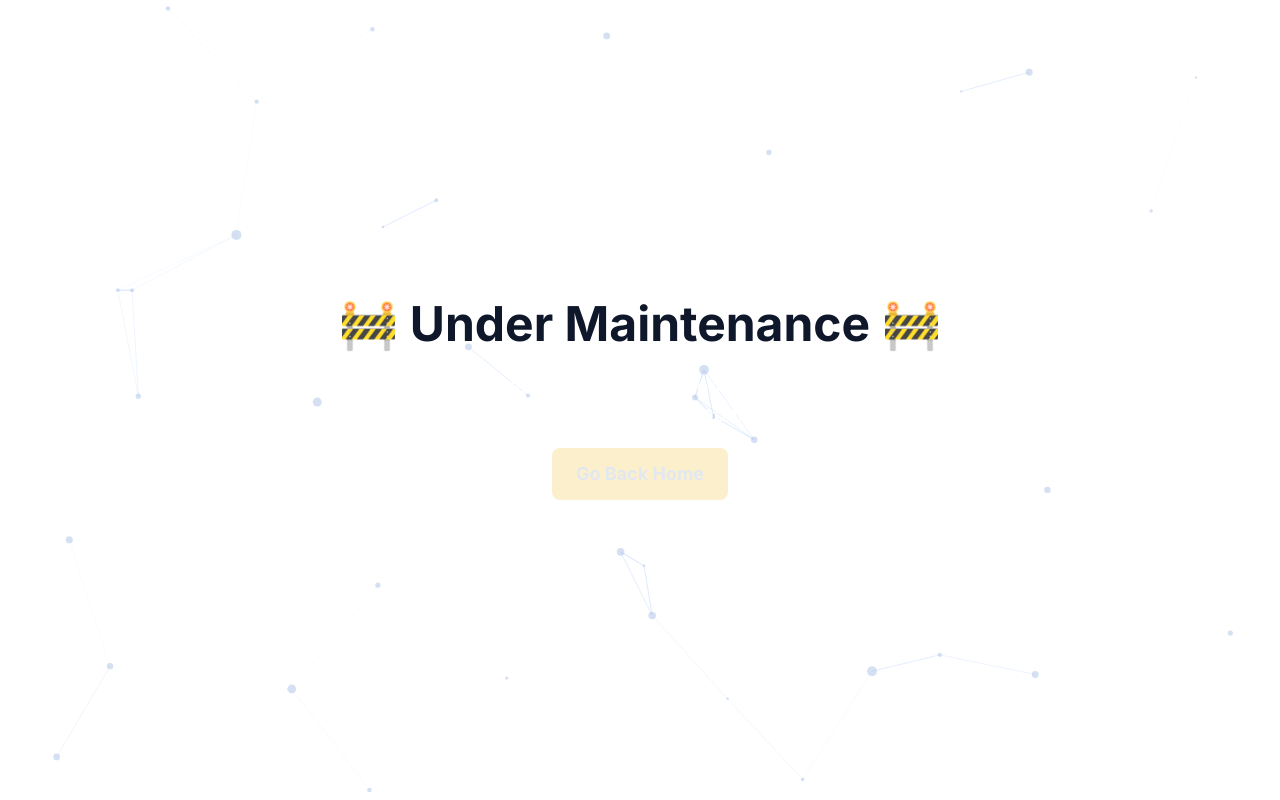
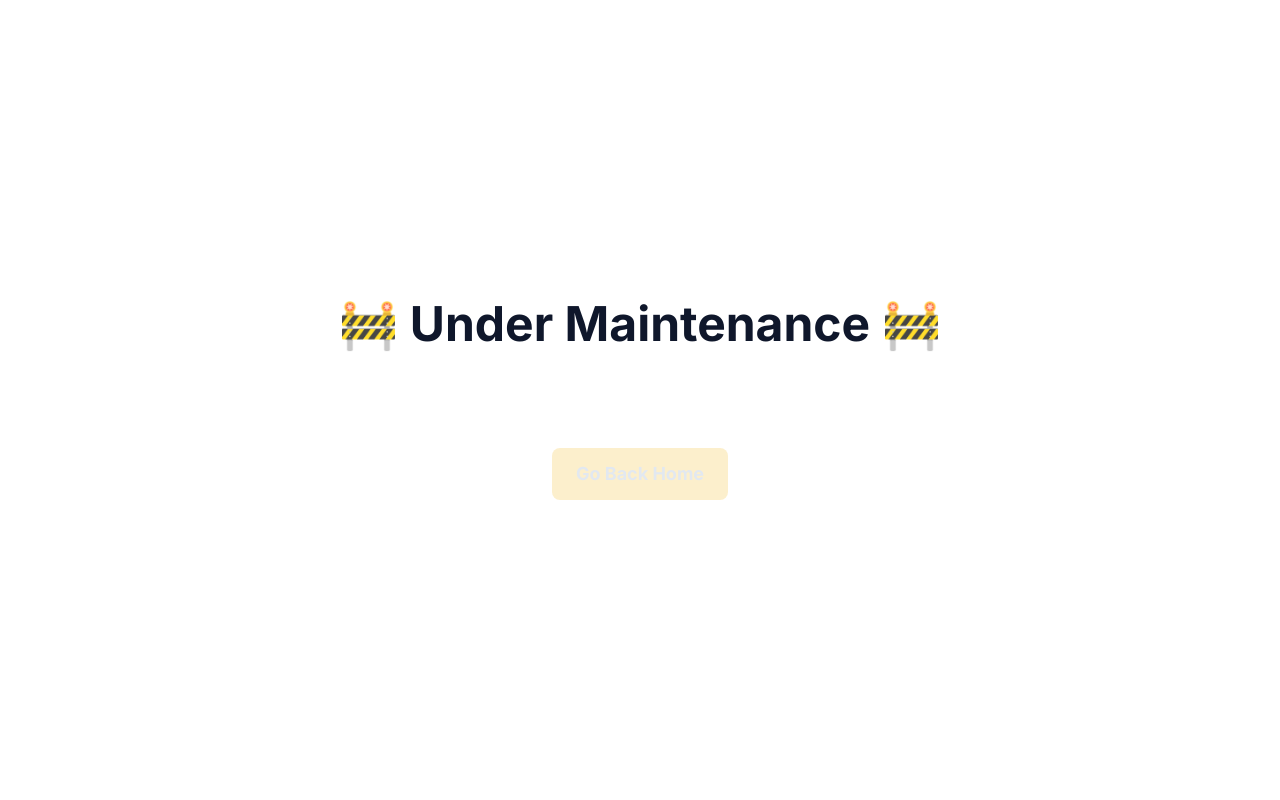
Before and after one commit to etor01/dev-tornam, a Next.js app: page /maintainance in a window 1280 px wide. Shown: the top 800 px of the page. Built offline with nearby package versions, Linux system fonts and the light colour scheme.

Commit message:
chore: removed particle js

```diff
--- a/src/app/layout.tsx
+++ b/src/app/layout.tsx
@@ -4,7 +4,6 @@ import Header from "./components/layout/Header";
 import Footer from "./components/layout/Footer";
 import SmoothScroll from "./components/ui/SmoothScroll";
 import LenisAutoScroll from "./components/ui/LenisAutoScroll";
-import ParticlesBackground from "./components/ParticlesBackground";
 import { Inter, Poppins } from "next/font/google";
 
 //config for Inter font
@@ -24,7 +23,8 @@ const poppins = Poppins({
 
 export const metadata: Metadata = {
   title: "tornam.dev",
-  description: "Portfolio of Etornam Kordzo Ahiataku - Software Engineer | Fullstack Developer | AI & ML Enthusiast",
+  description:
+    "Portfolio of Etornam Kordzo Ahiataku - Software Engineer | Fullstack Developer | AI & ML Enthusiast",
 };
 
 export default function RootLayout({
@@ -34,15 +34,14 @@ export default function RootLayout({
 }>) {
   return (
     <html lang="en">
-      <body className={`${inter.variable} ${poppins.variable} antialiased `} >
+      <body className={`${inter.variable} ${poppins.variable} antialiased `}>
         <SmoothScroll>
           <LenisAutoScroll />
-          <ParticlesBackground />
           <Header />
           {children}
           <Footer />
         </SmoothScroll>
-       </body>
+      </body>
     </html>
   );
 }
```
